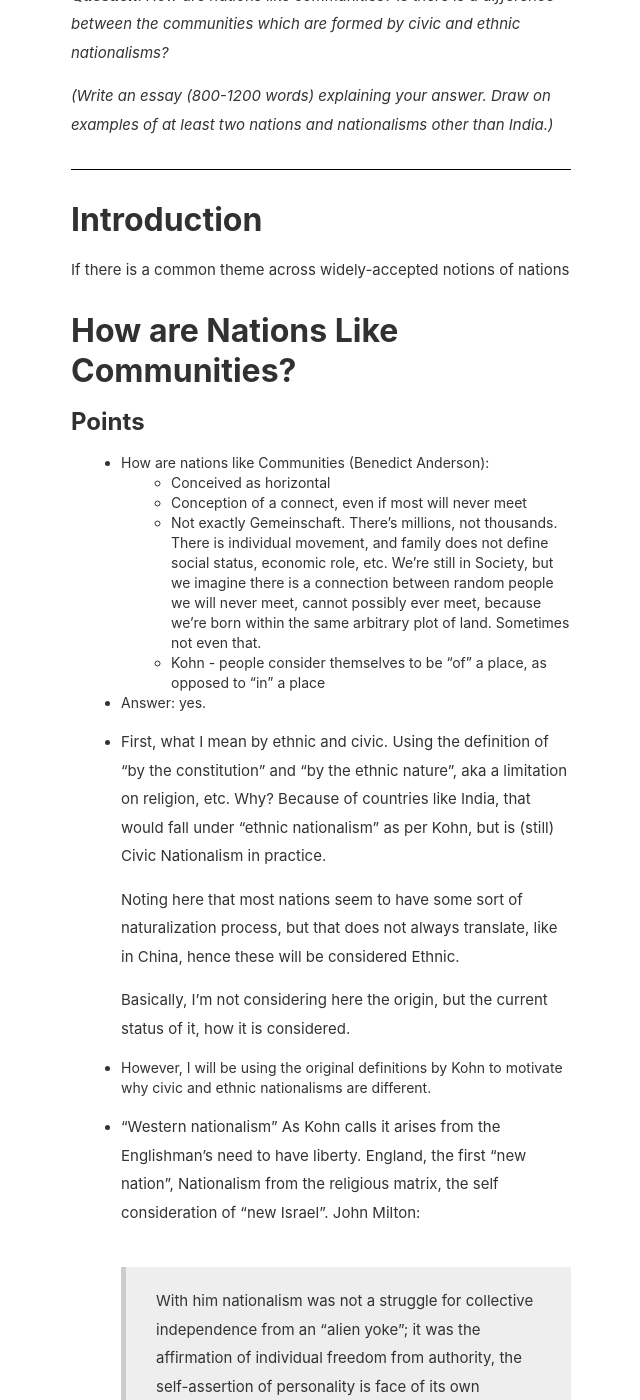
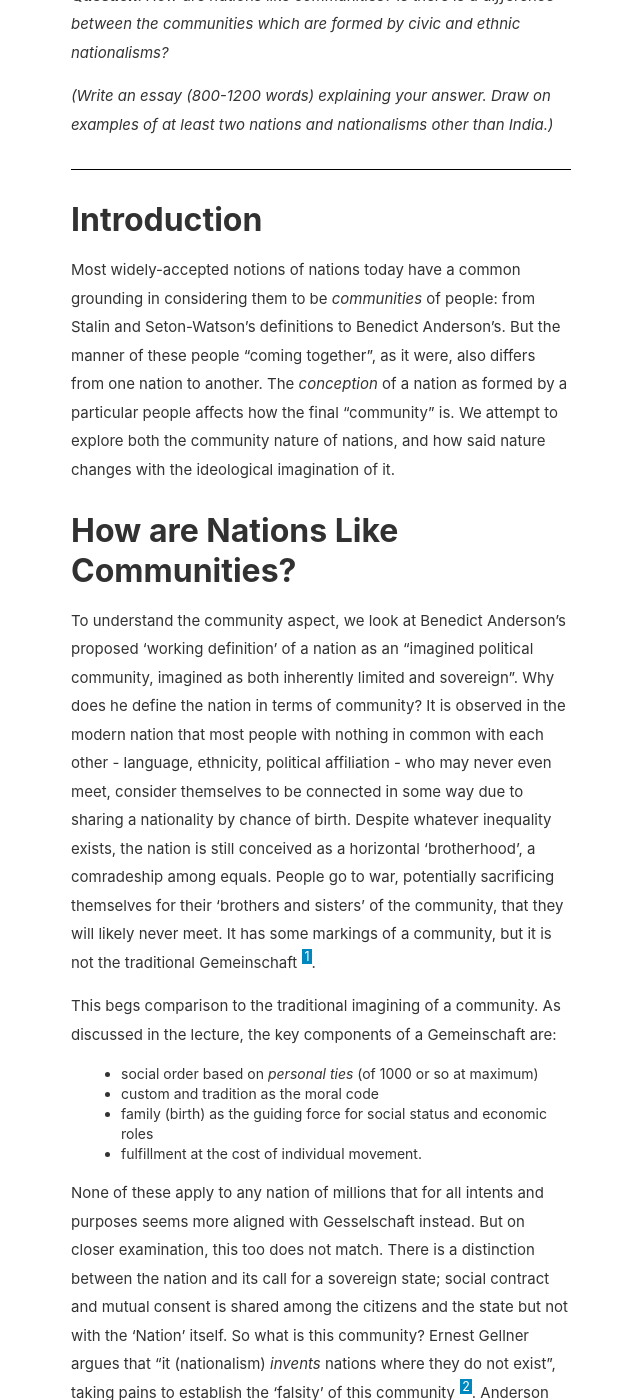
Before and after one commit to zubairabid/Semester7, a Jekyll site: the page built from subjects/nationalism/assign/20171076_Nationalism_asgn1.md, in a window 1280 px wide and 1400 px high, scrolled down 300 px. Shown: the whole window, without its empty margins (319-959 px from the left). Built offline with Jekyll 4.4.1, drawn with Linux system fonts in a browser that asks for light colours; some of the changed text lies outside the part shown.

Commit message:
Nationalism Community 60%

```diff
--- a/subjects/nationalism/assign/20171076_Nationalism_asgn1.md
+++ b/subjects/nationalism/assign/20171076_Nationalism_asgn1.md
@@ -15,9 +15,62 @@ least two nations and nationalisms other than India.)*
 
 # Introduction
 
-If there is a common theme across widely-accepted notions of nations
+Most widely-accepted notions of nations today have a common grounding in
+considering them to be *communities* of people: from Stalin and Seton-Watson's
+definitions to Benedict Anderson's. But the manner of these people "coming
+together", as it were, also differs from one nation to another. The *conception*
+of a nation as formed by a particular people affects how the final "community"
+is. We attempt to explore both the community nature of nations, and how said
+nature changes with the ideological imagination of it.
 
 # How are Nations Like Communities?
+
+To understand the community aspect, we look at Benedict Anderson's proposed
+'working definition' of a nation as an "imagined political community, imagined
+as both inherently limited and sovereign". Why does he define the
+nation in terms of community? It is observed in the modern nation that most
+people with nothing in common with each other - language, ethnicity, political
+affiliation - who may never even meet, consider themselves to be connected in
+some way due to sharing a nationality by chance of birth. Despite whatever
+inequality exists, the nation is still conceived as a horizontal 'brotherhood',
+a comradeship among equals. People go to war, potentially sacrificing themselves
+for their 'brothers and sisters' of the community, that they will likely never
+meet. It has some markings of a community, but it is not the traditional
+Gemeinschaft [^andersondef].
+
+This begs comparison to the traditional imagining of a community. As discussed
+in the lecture, the key components of a Gemeinschaft are:
+
+- social order based on *personal ties* (of 1000 or so at maximum)
+- custom and tradition as the moral code
+- family (birth) as the guiding force for social status and economic roles
+- fulfillment at the cost of individual movement.
+
+None of these apply to any nation of millions that for all intents and purposes
+seems more aligned with Gesselschaft instead. But on closer examination, this
+too does not match. There is a distinction between the nation and its call for a
+sovereign state; social contract and mutual consent is shared among the citizens
+and the state but not with the 'Nation' itself. So what is this community?
+Ernest Gellner argues that "it (nationalism) *invents* nations where they do not
+exist", taking pains to establish the 'falsity' of this community [^gellner].
+Anderson opts to call it an 'imagined' community instead, noting that his peer's
+statement implies the existence of 'true' communities of the scale to be
+juxtaposed to nations, and also that all communities larger than primordial
+villages with face-to-face contact are, in fact, imagined [^andersondef].
+
+On that note, a good comparison to align the perspective of national community
+to is the imagined community of religion.
+
+- Parallel with religious community.
+- Consider Kohn: people consider themselves of a place not in a place.
+
+Ernest Gellner claims that  "it (nationalism) invents
+nations where they do not exist"; a claim that Anderson comments implies the
+existence of "true" communities that can be "advantageously juxtaposed to
+nations" .
+this, however, on the ground that all communities larger than villages are
+imagined.
+
 
 
 
@@ -27,7 +80,7 @@ If there is a common theme across widely-accepted notions of nations
     - Conceived as horizontal
     - Conception of a connect, even if most will never meet
     - Not exactly Gemeinschaft. There's millions, not thousands. There is
-      individual movement, and family does not define social status, economic
+      individual [movement](movement), and family does not define social status, economic
       role, etc. We're still in Society, but we imagine there is a connection
       between random people we will never meet, cannot possibly ever meet,
       because we're born within the same arbitrary plot of land. Sometimes not
@@ -113,3 +166,11 @@ Random thoughts
       other ethnicities from the state. Others abide by the civic model.
 - Han Chinese want to be more ethnic? Elimination of non-Han
 - China considers all Hans to be chinese.
+
+865 at the start.
+
+[^andersondef]: Anderson, B. R. O. G. (1991). Imagined communities: Reflections
+on the origin and spread of nationalism. London: Verso. Pages 5-7
+
+[^gellner]: Gellner, E. (1964). Thought and change P. 169. London : Weidenfeld
+and Nicolson. http://archive.org/details/thoughtchange0000gell Emphasis added
```
Also changed, not shown: subjects/nationalism/assign/20171076_Nationalism_asgn1.html (added, +61 -0 lines), 1 other file.
